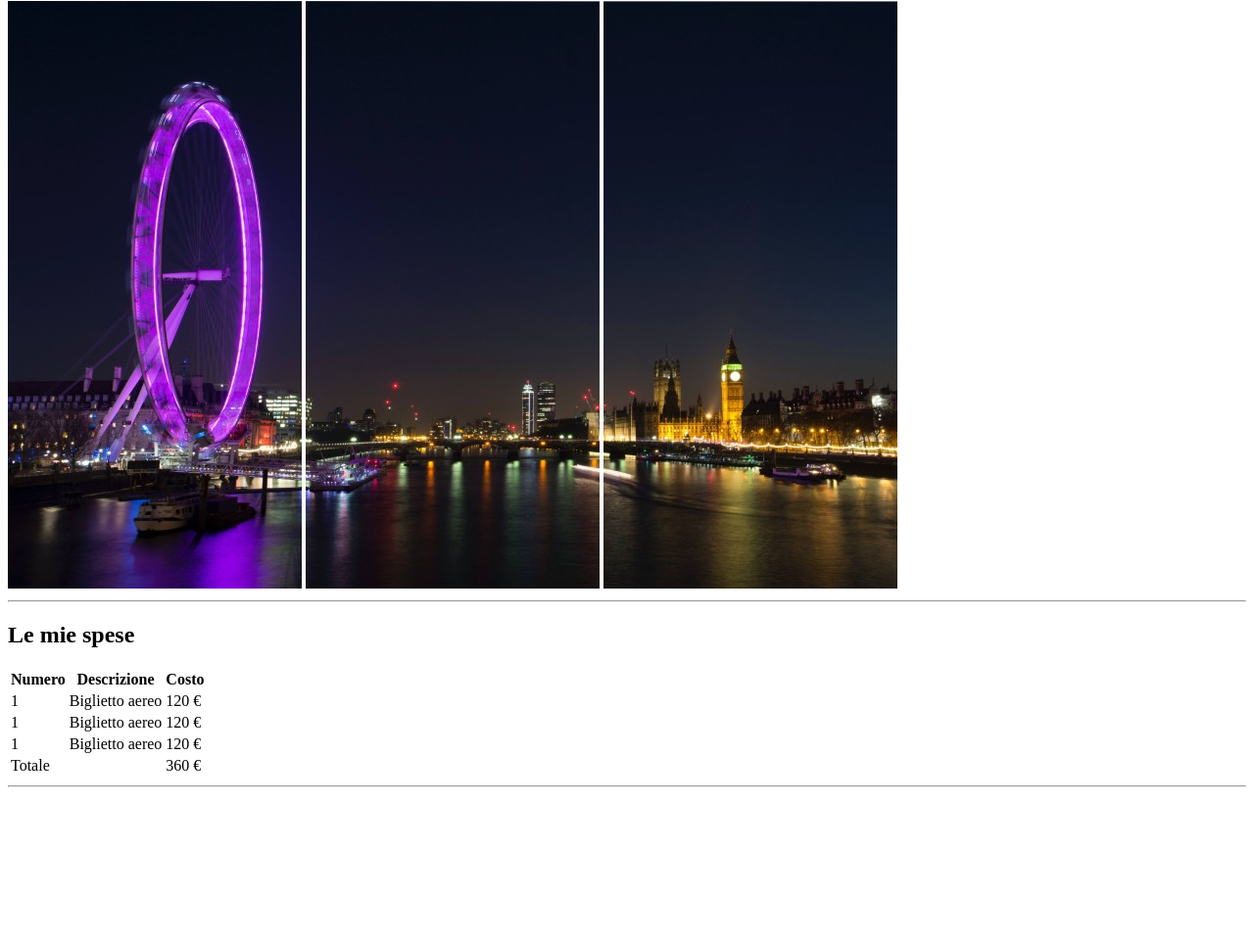
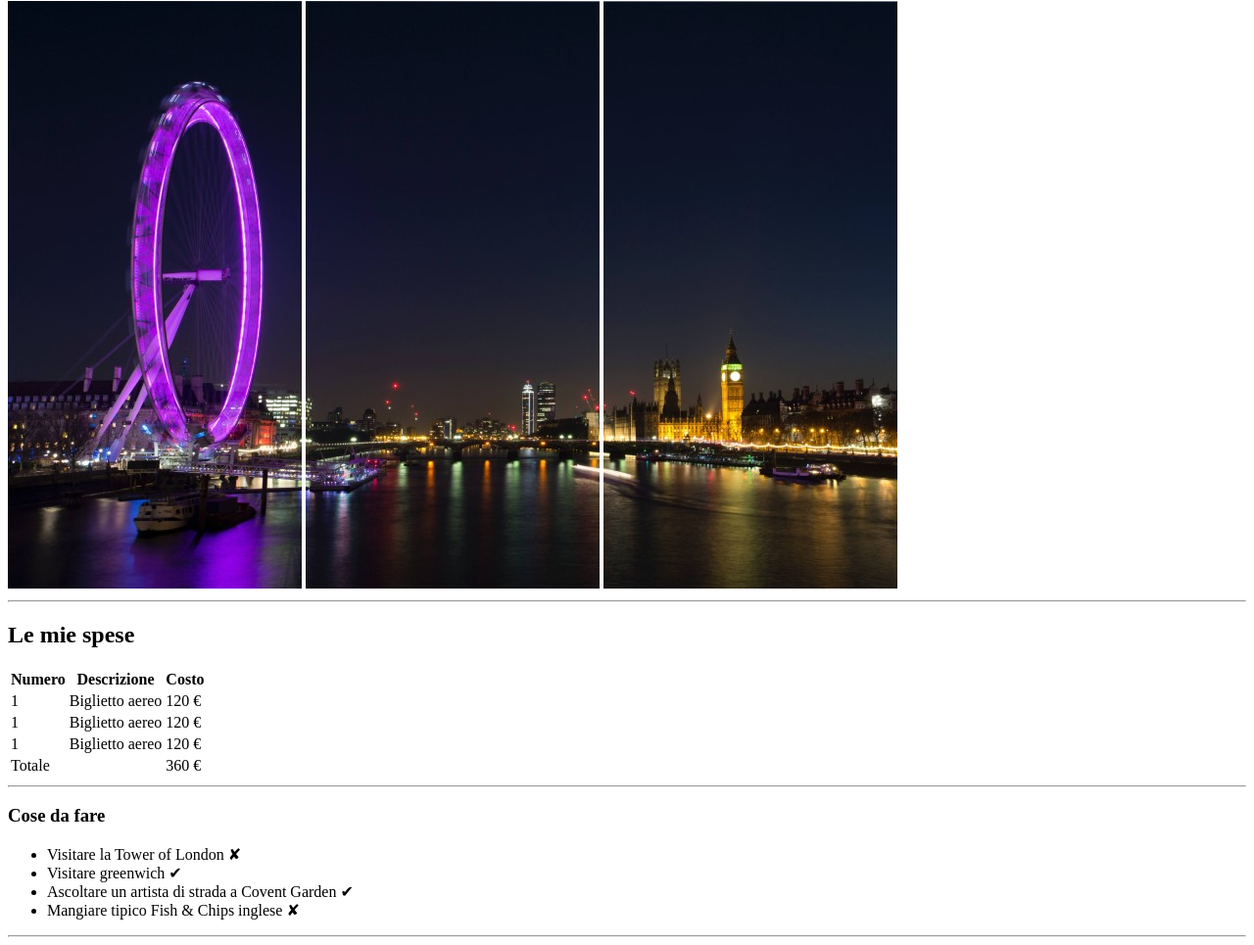
Before and after one commit to SofiaCurreri/html-london-trip, a plain HTML site: page index.html in a window 1280 px wide. Shown: the part 79-1044 px from the top of the page at 98% size. Before the commit the page ends 891 px from the top, so only its background shows below. Drawn offline with Linux system fonts and the light colour scheme.

Commit message:
unordered list

```diff
--- a/index.html
+++ b/index.html
@@ -15,6 +15,7 @@
         <img src="img/pexels-bill-emrich-230794-2.jpg" alt="Foto dx">
 
         <hr>
+
     </header>
 
     <main>
@@ -55,9 +56,21 @@
                 </tr>
             </tfoot>
 
-         </table>
+        </table>
 
-         <hr>
+     <hr>
+
+     <h3> Cose da fare </h3>
+
+     <ul>
+        <li> Visitare la Tower of London &#10008;</li>
+        <li> Visitare greenwich &#10004;</li>
+        <li> Ascoltare un artista di strada a Covent Garden &#10004;</li>
+        <li> Mangiare tipico Fish &amp; Chips inglese &#10008;</li>
+     </ul>
+
+     <hr>
+
     </main>
 
 
```
